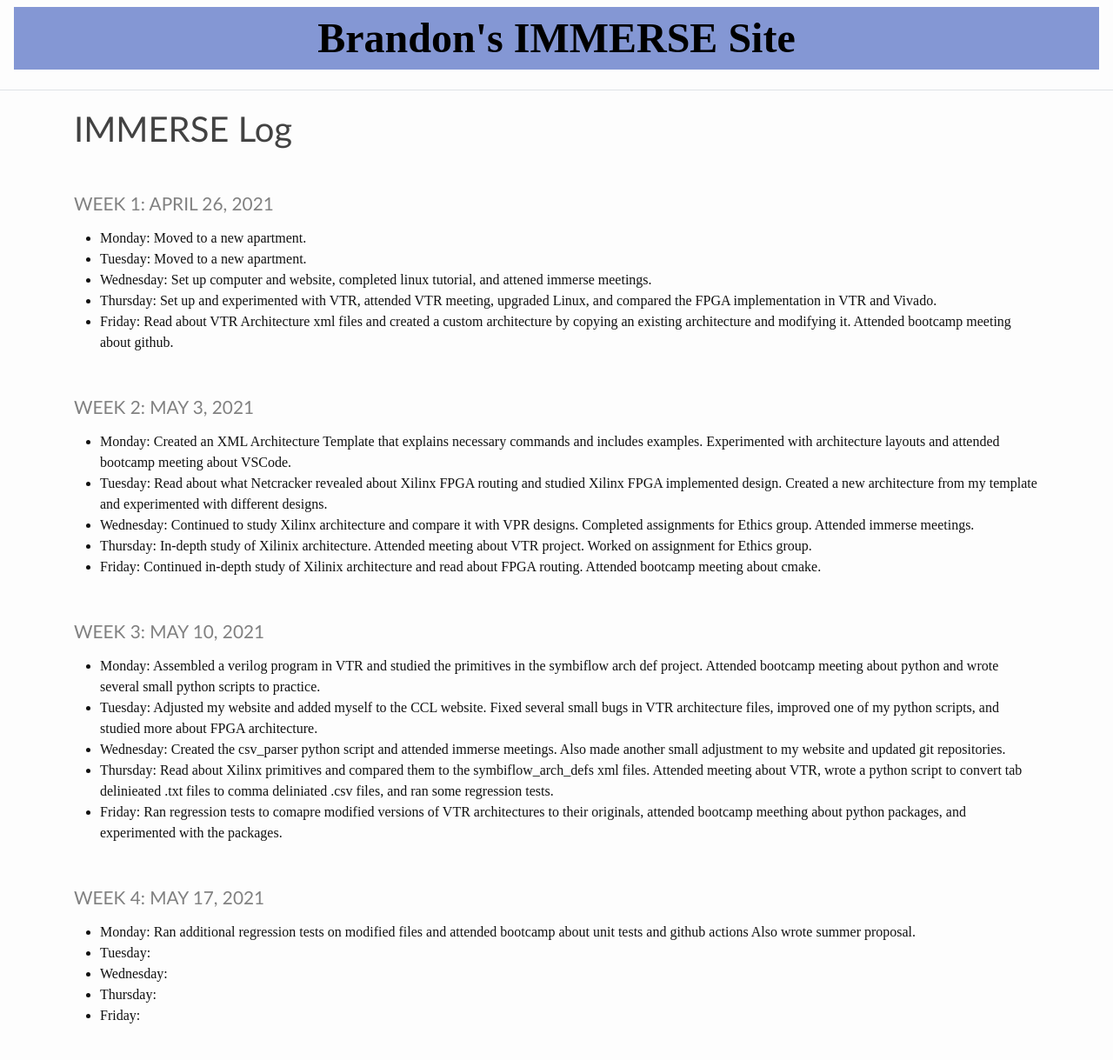
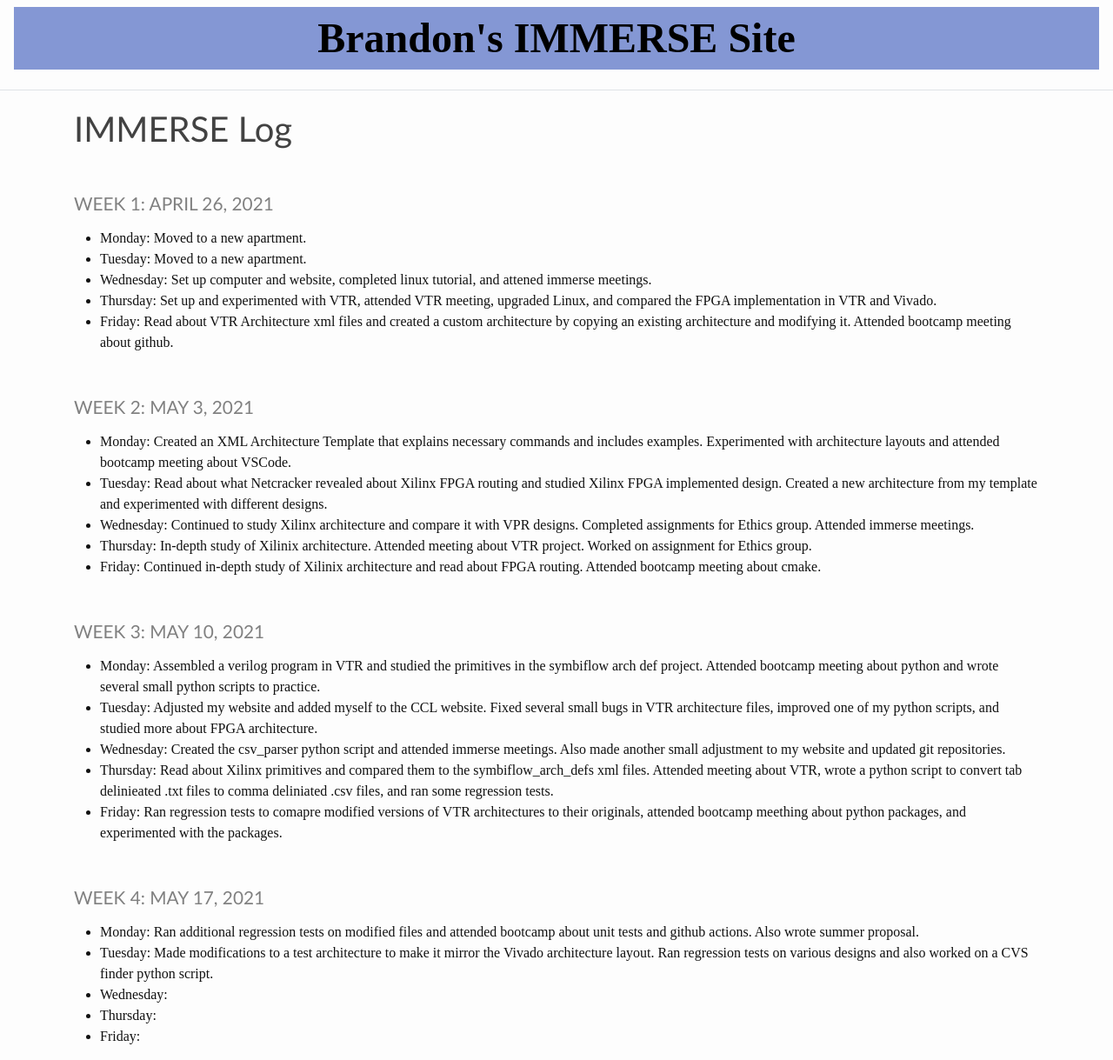
Before and after one commit to heinerb1/heinerb1.github.io, a Jekyll site: the page built from _pages/log.md, in a window 1280 px wide. Shown: the whole page at 87% size. Built offline with Jekyll 4.4.1, drawn with Linux system fonts in a browser that asks for light colours; before the commit the page ends 1195 px from its top, so only the background shows below that.

Commit message:
5/18 Update

```diff
--- a/_pages/log.md
+++ b/_pages/log.md
@@ -41,9 +41,10 @@ title: IMMERSE Log
 
 ### Week 4: May 17, 2021
 
-* **Monday**: Ran additional regression tests on modified files and attended bootcamp about unit tests and github actions Also
+* **Monday**: Ran additional regression tests on modified files and attended bootcamp about unit tests and github actions. Also
               wrote summer proposal.
-* **Tuesday**:
+* **Tuesday**: Made modifications to a test architecture to make it mirror the Vivado architecture layout. Ran regression tests on
+               various designs and also worked on a CVS finder python script.
 * **Wednesday**:
 * **Thursday**:
 * **Friday**:
```
